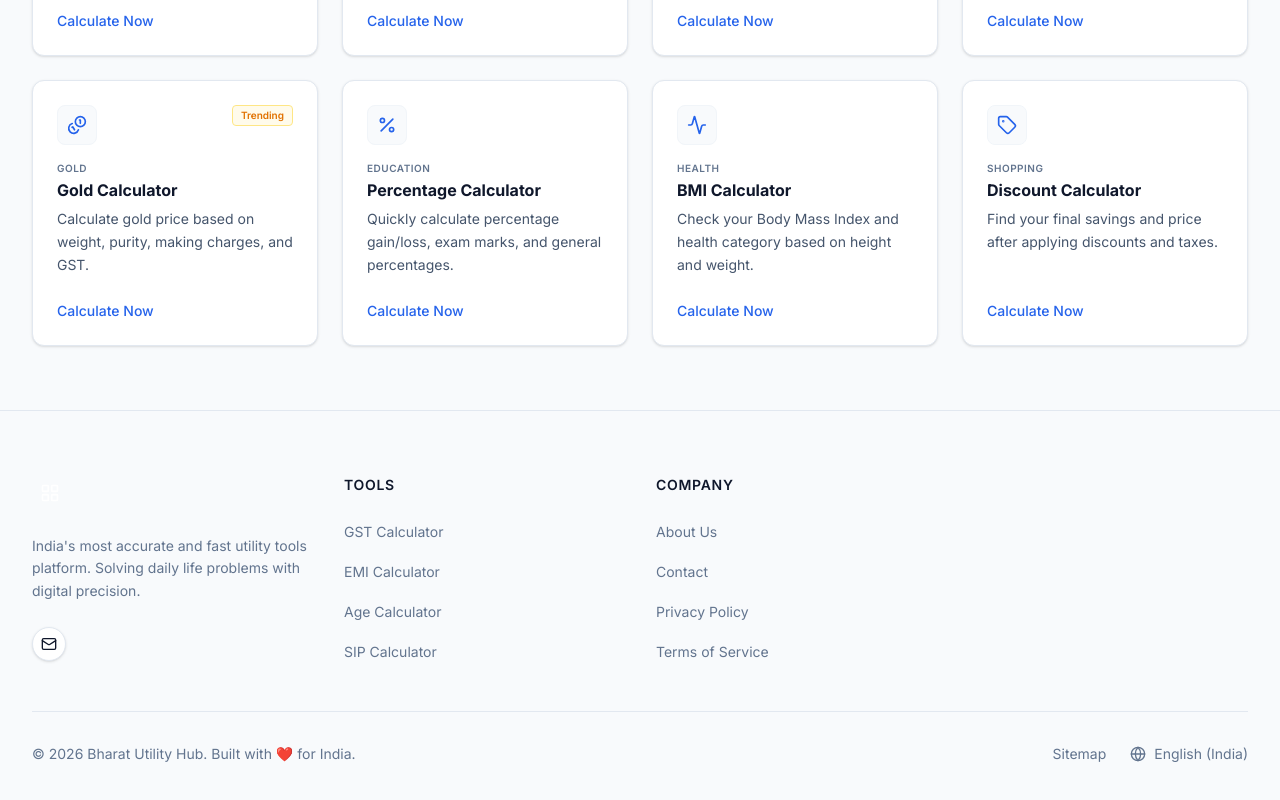
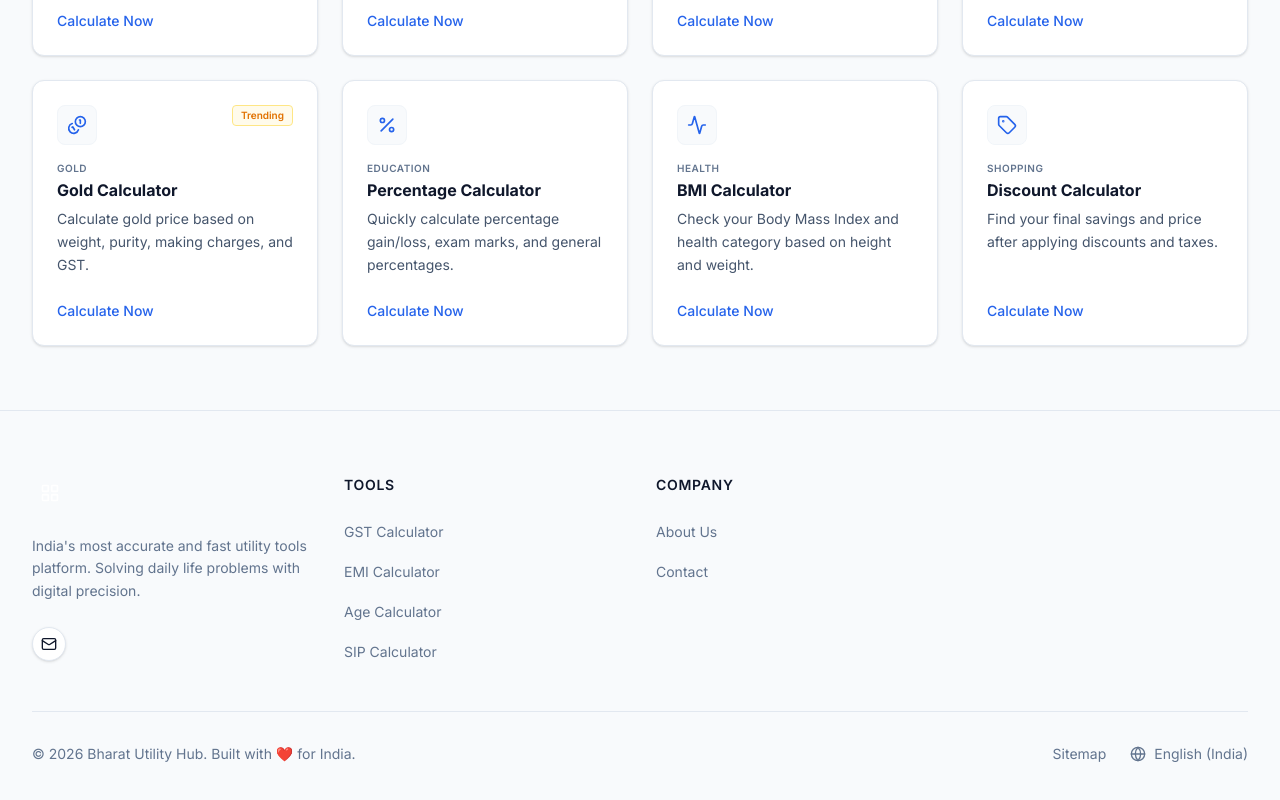
Before and after one commit to sonidishansh359/calculator, a Next.js app: page / in a window 1280 px wide. Shown: the part 1092-1892 px from the top of the page. Built offline with nearby package versions, Linux system fonts and the light colour scheme.

Commit message:
final update

```diff
--- a/components/Footer.tsx
+++ b/components/Footer.tsx
@@ -22,8 +22,6 @@ const Footer = () => {
       links: [
         { name: "About Us", href: "/about" },
         { name: "Contact", href: "/contact" },
-        { name: "Privacy Policy", href: "/privacy" },
-        { name: "Terms of Service", href: "/terms" },
       ],
     },
 
@@ -47,7 +45,7 @@ const Footer = () => {
               India&apos;s most accurate and fast utility tools platform. Solving daily life problems with digital precision.
             </p>
             <div className="flex space-x-4">
-              <Link href="#" className="p-2 bg-white dark:bg-slate-900 border border-slate-200 dark:border-slate-800 rounded-full hover:text-brand-500 transition-colors shadow-sm">
+              <Link href="mailto:sonidishansh359@gmail.com" className="p-2 bg-white dark:bg-slate-900 border border-slate-200 dark:border-slate-800 rounded-full hover:text-brand-500 transition-colors shadow-sm">
                 <Mail className="w-4 h-4" />
               </Link>
             </div>
```
